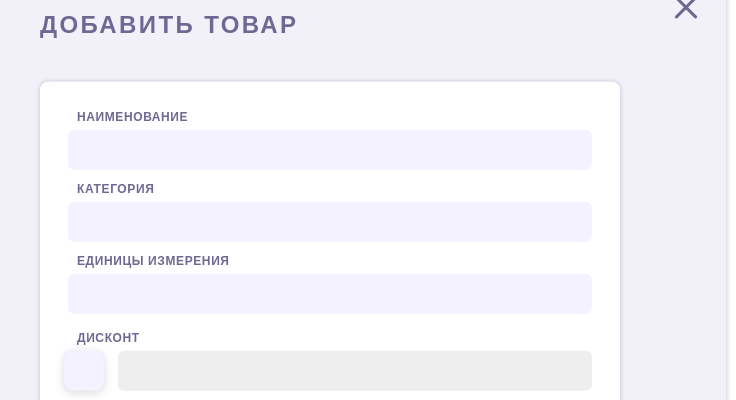
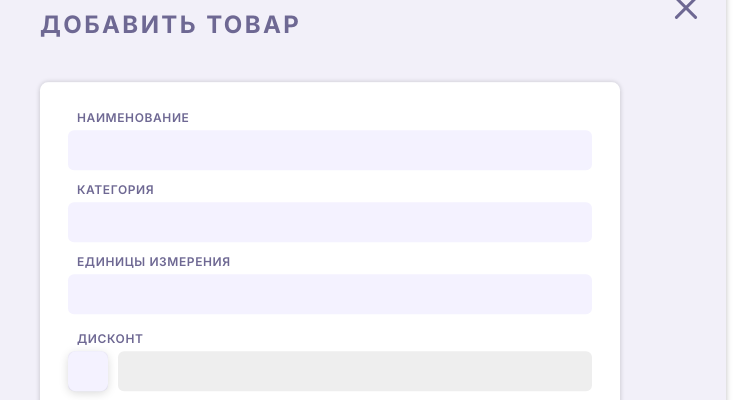
Before and after one commit to MazaevKA/ShopOnline, a plain HTML site: page index.html in a window 1280 px wide. Shown: the top 400 px of the page, 310-1046 px from the left. Drawn offline with Linux system fonts and the light colour scheme.

Commit message:
fixed bug

```diff
--- /dev/null
+++ b/css/fonts.css
@@ -0,0 +1,19 @@
+@font-face {
+    font-family: 'Inter';
+    src: local('Inter SemiBold'), local('Inter-SemiBold'),
+    url('../fonts/Inter-SemiBold.woff2') format('woff2'),
+    url('../fonts/Inter-SemiBold.woff') format('woff');
+    font-weight: 600;
+    font-style: normal;
+    font-display: swap;
+}
+
+@font-face {
+    font-family: 'Inter';
+    src: local('Inter Bold'), local('Inter-Bold'),
+    url('../fonts/Inter-Bold.woff2') format('woff2'),
+    url('../fonts/Inter-Bold.woff') format('woff');
+    font-weight: bold;
+    font-style: normal;
+    font-display: swap;
+}
--- a/css/global.css
+++ b/css/global.css
@@ -16,8 +16,8 @@ body {
   min-width: 320px;
   color: #6E6893; /* цвет текста */
   background-color: #ffffff; /* цвет сайта */
-  font-family: Arial, sans-serif;
-  font-weight: 400;
+  font-family: Inter, sans-serif;
+  font-weight: 600;
   -webkit-font-smoothing: antialiased;
   -moz-osx-font-smoothing: grayscale;
   text-rendering: optimizeLegibility;
--- a/css/style.css
+++ b/css/style.css
@@ -1,12 +1,10 @@
 @import "normalize.css";
 @import "global.css";
-body {
-    font-family: Arial, Helvetica, sans-serif;
-}
+@import "fonts.css";
 
 .modal {
     position: absolute;
-    padding: 0 106px 99px;
+    padding: 32px 106px 99px;
     top: 50%;
     left: 50%;
     transform: translate(-50%, -50%);
@@ -17,7 +15,6 @@ body {
 }
 
 .modal__title {
-    padding-top: 32px;
     margin-bottom: 43px;
     font-weight: 700;
     font-size: 24px;
@@ -78,7 +75,7 @@ body {
     appearance: none;
     width: 40px;
     top: 25px;
-    left: -4px;
+    left: 0;
 }
 
 .form__input--checkbox:before {
--- a/js/script.js
+++ b/js/script.js
@@ -1,13 +1,12 @@
-
-let confirm = document.querySelector('.form__input--checkbox');
-let discount = document.querySelector('.form__input--discount');
-
-confirm.addEventListener('click', function() {
-    if (confirm.checked) {
-        discount.disabled = false;
-        discount.focus();
-    } else {
-        discount.disabled = true;
-    }
-
-});
+//
+// let confirm = document.querySelector('.form__input--checkbox');
+// let discount = document.querySelector('.form__input--discount');
+//
+// confirm.addEventListener('click', function() {
+//     if (confirm.checked) {
+//         discount.disabled = false;
+//         discount.focus();
+//     } else {
+//         discount.disabled = true;
+//     }
+// });
```
Also changed, not shown: fonts/Inter-Bold.woff (added), fonts/Inter-Bold.woff2 (added), fonts/Inter-SemiBold.woff (added), fonts/Inter-SemiBold.woff2 (added).
